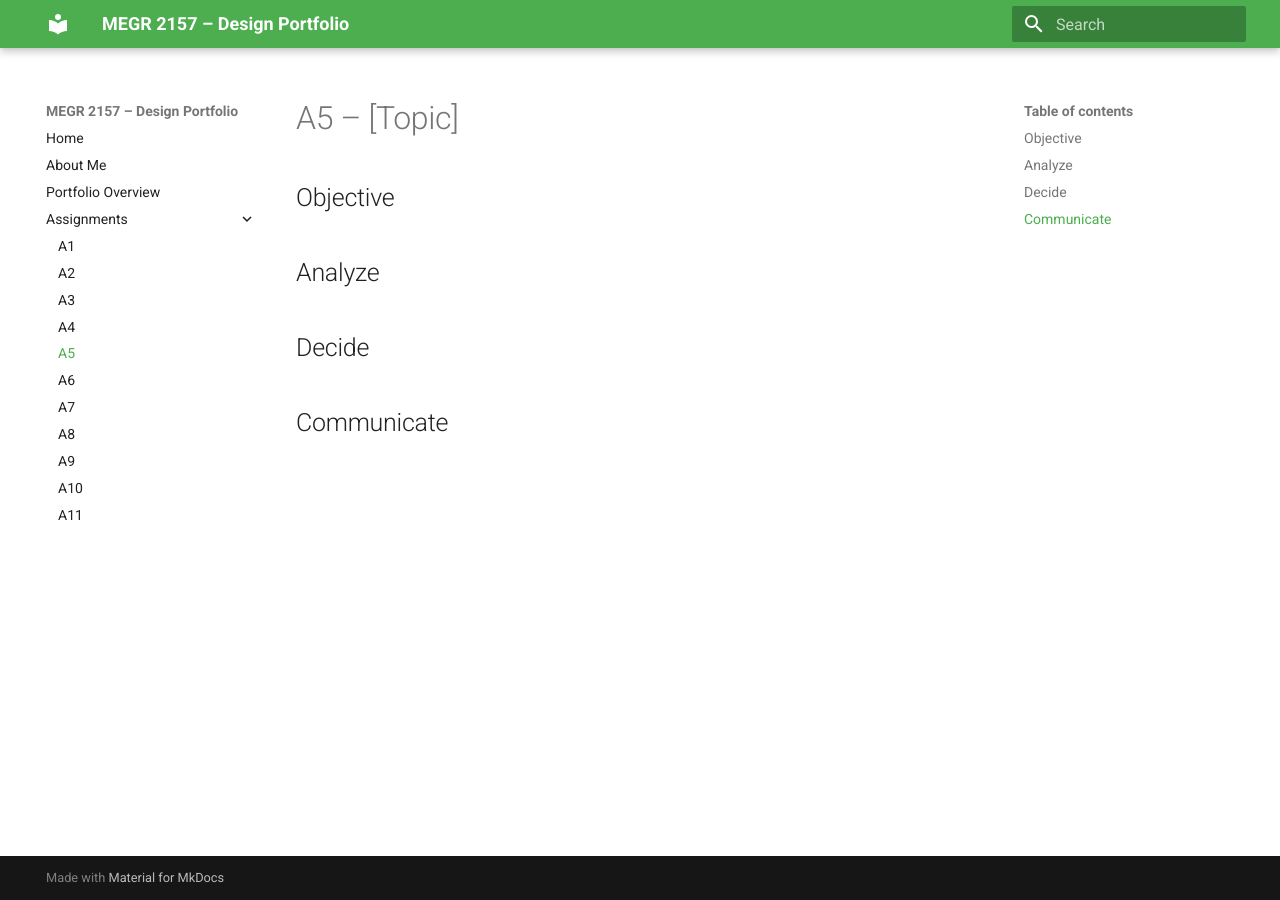
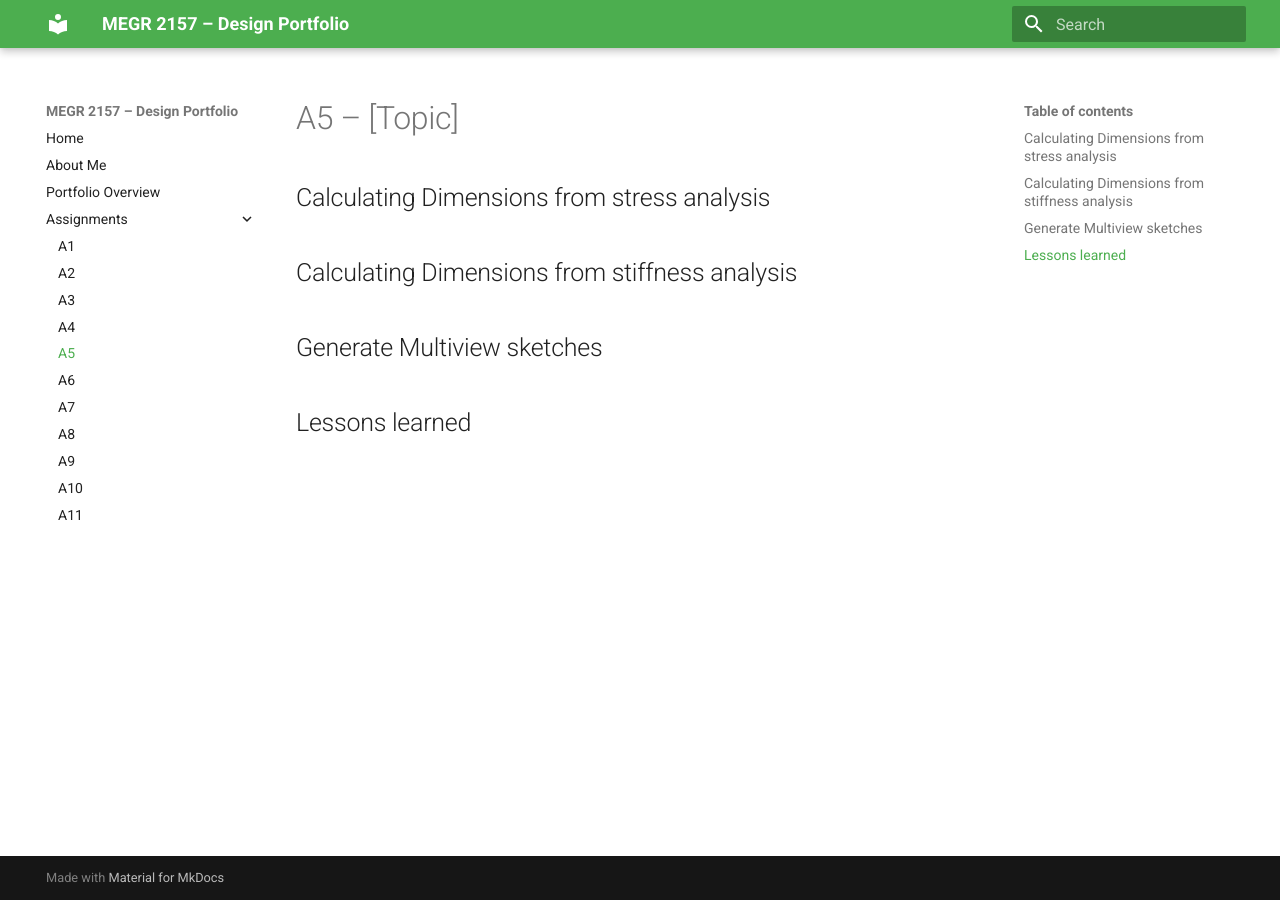
Before and after one commit to thord1-stack/design-projects-portfolio, an MkDocs documentation site: the page built from docs/assignments/A05/index.md, in a window 1280 px wide. Built offline with MkDocs 1.6.1 and Material for MkDocs 9.7.7, drawn with Linux system fonts in a browser that asks for light colours.

Commit message:
Update index.md

```diff
--- a/docs/assignments/A05/index.md
+++ b/docs/assignments/A05/index.md
@@ -1,12 +1,12 @@
 # A5 – [Topic]
 
-## Objective
+## Calculating Dimensions from stress analysis
 
 
-## Analyze
+## Calculating Dimensions from stiffness analysis
 
 
-## Decide
+## Generate Multiview sketches
 
 
-## Communicate
+## Lessons learned
```
